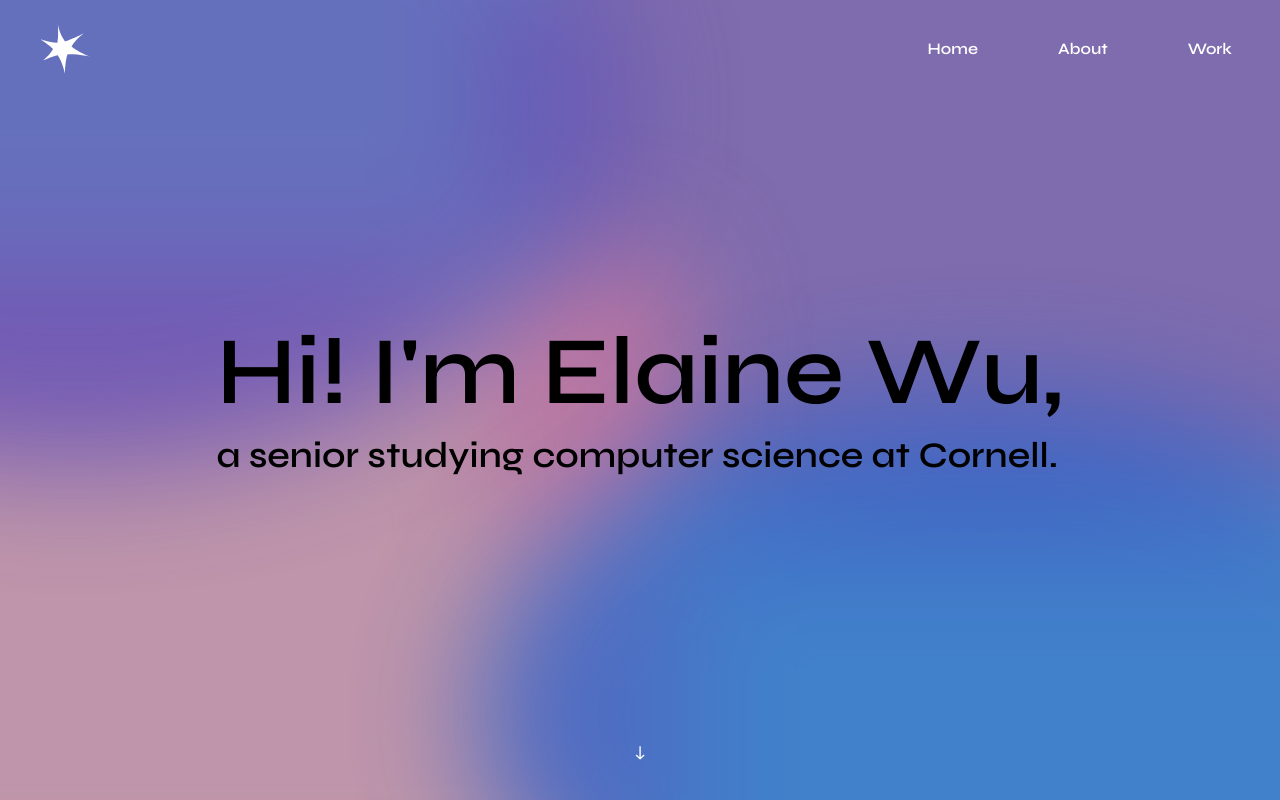
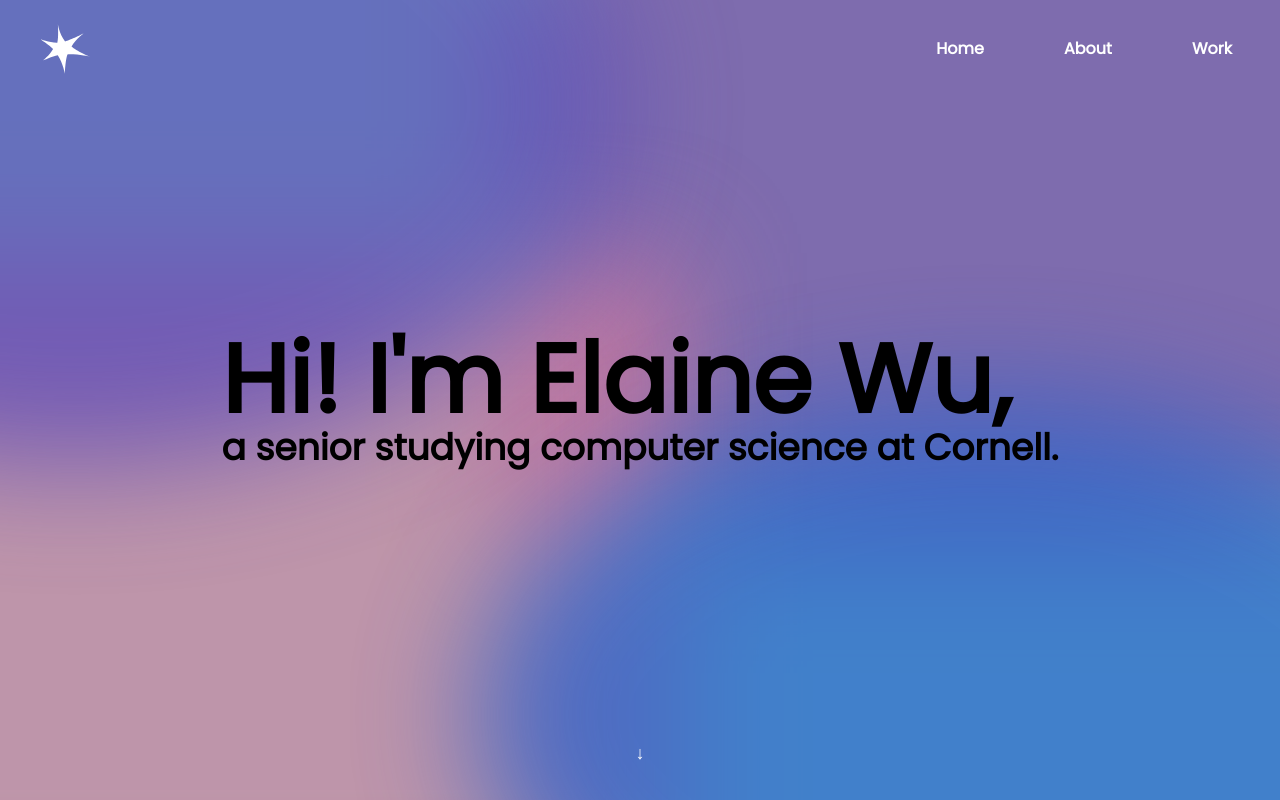
Before and after one commit to elainelwu/elainelwu.github.io, a Next.js app: page / in a window 1280 px wide. Built offline with nearby package versions, Linux system fonts and the light colour scheme.

Commit message:
minor changes

```diff
--- a/package.json
+++ b/package.json
@@ -3,7 +3,6 @@
   "version": "0.1.0",
   "private": true,
   "homepage": "https://elainelwu.github.io/",
-
   "scripts": {
     "dev": "next dev",
     "build": "next build",
@@ -27,5 +26,4 @@
     "postcss": "^8",
     "tailwindcss": "^3.3.0"
   }
-
 }
--- a/src/app/layout.js
+++ b/src/app/layout.js
@@ -1,7 +1,11 @@
-import { Syne } from 'next/font/google'
+import { Syne, Poppins } from 'next/font/google'
 import './globals.css'
 
 const syne = Syne({ subsets: ['latin'] })
+const poppins = Poppins({
+  subsets: ['latin'],
+  weight: '400'
+});
 
 export const metadata = {
   title: 'Elaine Wu',
@@ -11,7 +15,7 @@ export const metadata = {
 export default function RootLayout({ children }) {
   return (
     <html lang="en">
-      <body className={syne.className}>{children}</body>
+      <body className={poppins.className}>{children}</body>
     </html>
   )
 }
--- a/src/app/page.js
+++ b/src/app/page.js
@@ -60,7 +60,7 @@ export default function Home() {
               </Link>
               ,
             </h1>
-            <p className="text-4xl mt-4">
+            <p className="text-4xl">
               a senior studying computer science at Cornell.
             </p>
           </div>
--- a/src/app/ui/skills.js
+++ b/src/app/ui/skills.js
@@ -13,7 +13,7 @@ export default function Skills() {
         <h2 className="text-3xl font-semibold mb-4">Languages</h2>
         <ul className={listClasses}>
           {["Python", "Java", "C", "OCaml", "HTML/CSS", "JavaScript"].map(lang => (
-            <li key={lang} className="bg-white px-2 py-1 rounded-md text-gray-800 mr-2 mb-2">
+            <li key={lang} className="bg-white bg-opacity-90 px-2 py-1 rounded-md text-gray-800 mr-2 mb-2">
               {lang}
             </li>
           ))}
@@ -24,7 +24,7 @@ export default function Skills() {
         <h2 className="text-3xl font-semibold mb-4">Frameworks</h2>
         <ul className={listClasses}>
           {["React", "Tailwind CSS", "Next.js", "Node.js"].map(fw => (
-            <li key={fw} className="bg-white px-2 py-1 rounded-md text-gray-800 mr-2 mb-2">
+            <li key={fw} className="bg-white bg-opacity-90 px-2 py-1 rounded-md text-gray-800 mr-2 mb-2">
               {fw}
             </li>
           ))}
@@ -35,7 +35,7 @@ export default function Skills() {
         <h2 className="text-3xl font-semibold mb-4">Libraries</h2>
         <ul className={listClasses}>
           {["D3.js", "NumPy", "Matplotlib", "pandas", "PyTorch", "CVXPY", "Gurobi"].map(lib => (
-            <li key={lib} className="bg-white px-2 py-1 rounded-md text-gray-800 mr-2 mb-2">
+            <li key={lib} className="bg-white bg-opacity-90 px-2 py-1 rounded-md text-gray-800 mr-2 mb-2">
               {lib}
             </li>
           ))}
@@ -46,7 +46,7 @@ export default function Skills() {
         <h2 className="text-3xl font-semibold mb-4">Tools</h2>
         <ul className={listClasses}>
           {["GitHub", "Figma", "Adobe Photoshop", "Adobe Premiere Pro", "Canva"].map(tool => (
-            <li key={tool} className="bg-white px-2 py-1 rounded-md text-gray-800 mr-2 mb-2">
+            <li key={tool} className="bg-white bg-opacity-90 px-2 py-1 rounded-md text-gray-800 mr-2 mb-2">
               {tool}
             </li>
           ))}
```
Also changed, not shown: 1 other file (tests, documents, lock files or other folders).
